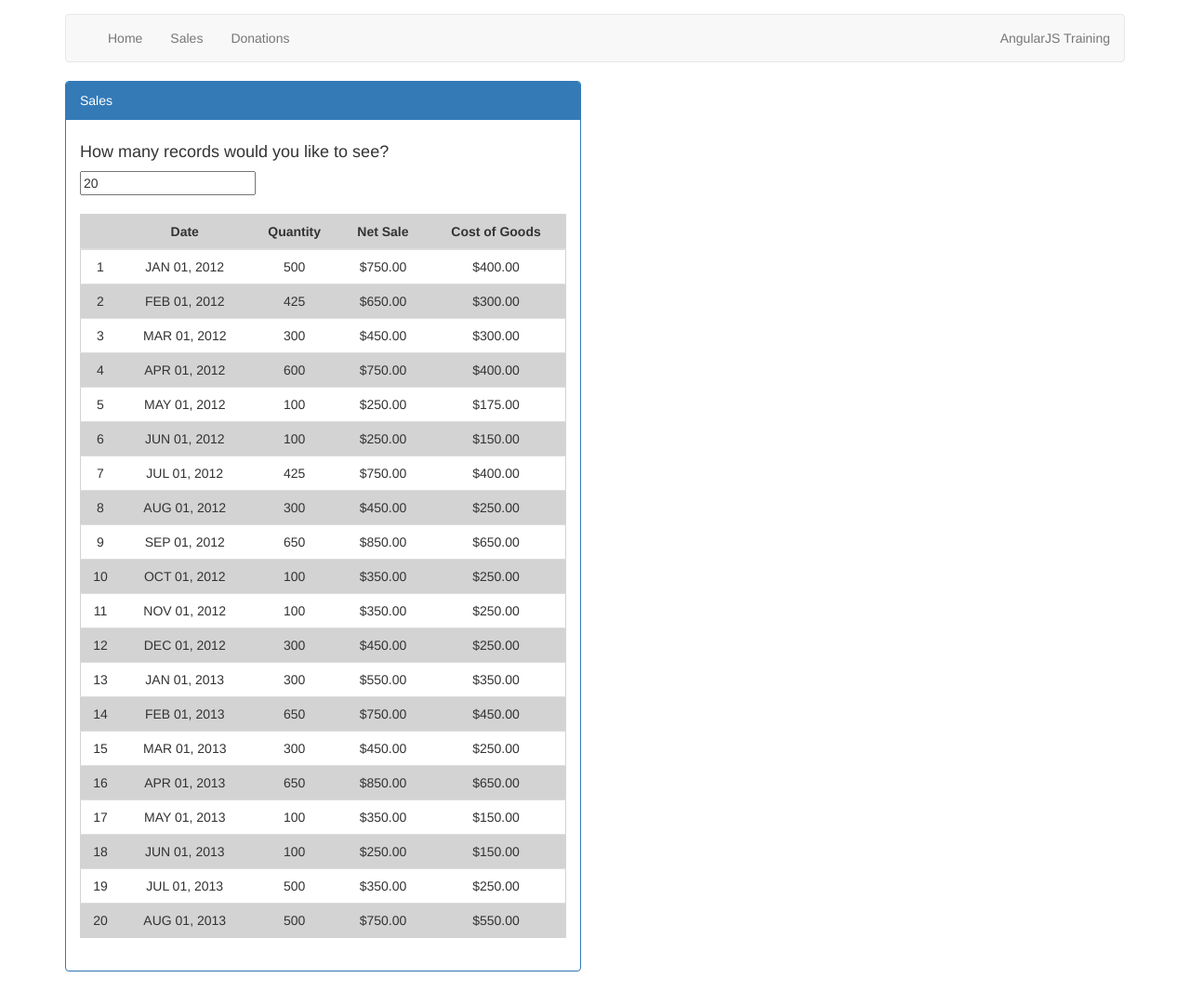
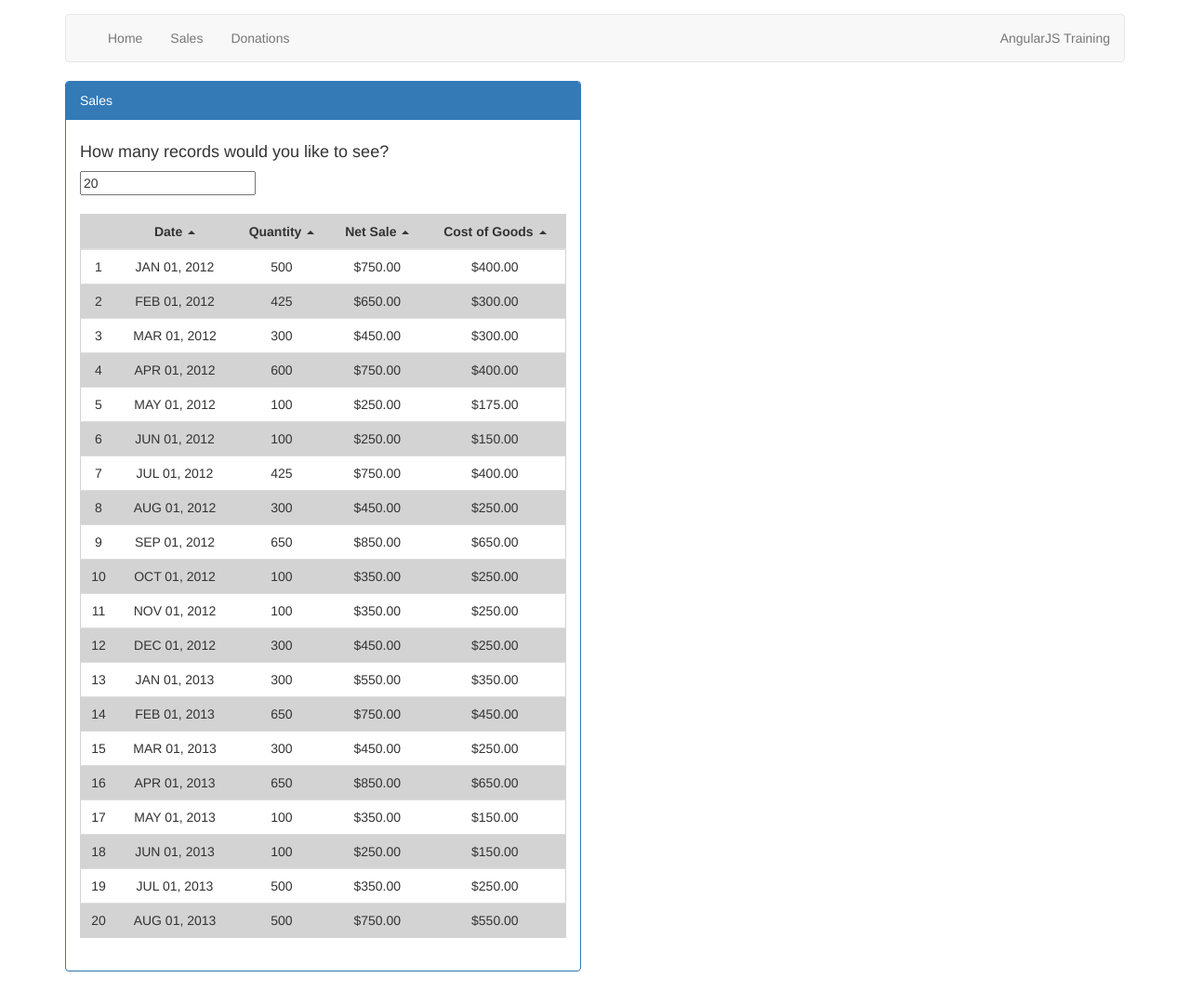
Before and after one commit to drewp6023/training, a website: page index.html at #/sales in a window 1280 px wide. Shown: the whole page at 93% size. Drawn offline with Linux system fonts and the light colour scheme; files that its build step writes are made by us from their sources.

Commit message:
Completed donation form with validation; table sorting sales.html with carets

```diff
--- a/app/scripts/controllers/sales.js
+++ b/app/scripts/controllers/sales.js
@@ -2,6 +2,10 @@
 
 angular.module('core')
 	.controller('SalesController', function($scope) {
+
+		// Set the default order by field and reverse order flag
+		$scope.orderByField = '';
+		$scope.reverseFlag = false;
 
 		$scope.sales = [{
 		    date: '2012-01-01',
--- a/app/styles/main.css
+++ b/app/styles/main.css
@@ -17,3 +17,6 @@ table thead th,
 table tbody tr {
 	text-align: center;
 }
+.pointer {
+	cursor: pointer;
+}
--- a/app/views/sales.html
+++ b/app/views/sales.html
@@ -11,15 +11,15 @@
 				<table class="table">
 					<thead>
 						<tr class="odd">
-							<th ng-click="sortOrder()"></th>
-							<th ng-click="sortOrder()">Date</th>
-							<th ng-click="sortOrder()">Quantity</th>
-							<th ng-click="sortOrder()">Net Sale</th>
-							<th ng-click="sortOrder()">Cost of Goods</th>
+							<th></th>
+							<th class="pointer" ng-click="orderByField='date'; reverseSort = !reverseSort">Date <span ng-class="{ 'dropup': !reverseSort }"><span class="caret"></span></span></th>
+							<th class="pointer" ng-click="orderByField='quantity'; reverseSort = !reverseSort">Quantity <span ng-class="{ 'dropup': !reverseSort }"><span class="caret"></span></span></th>
+							<th class="pointer" ng-click="orderByField='netSale'; reverseSort = !reverseSort">Net Sale <span ng-class="{ 'dropup': !reverseSort }"><span class="caret"></span></span></th>
+							<th class="pointer" ng-click="orderByField='costOfGoods'; reverseSort = !reverseSort">Cost of Goods <span ng-class="{ 'dropup': !reverseSort }"><span class="caret"></span></span></th>
 						</tr>
 					</thead>
 					<tbody>
-						<tr ng-repeat="record in sales | limitTo:numOfRecords" ng-class="{ odd: $odd }">
+						<tr ng-repeat="record in sales | orderBy:orderByField:reverseSort | limitTo:numOfRecords" ng-class="{ odd: $odd }">
 							<td>{{ $index + 1 }}</td>
 							<td>{{ record.date | date:'MMM dd, yyyy' | uppercase }}</td>
 							<td>{{ record.quantity }}</td>
```
